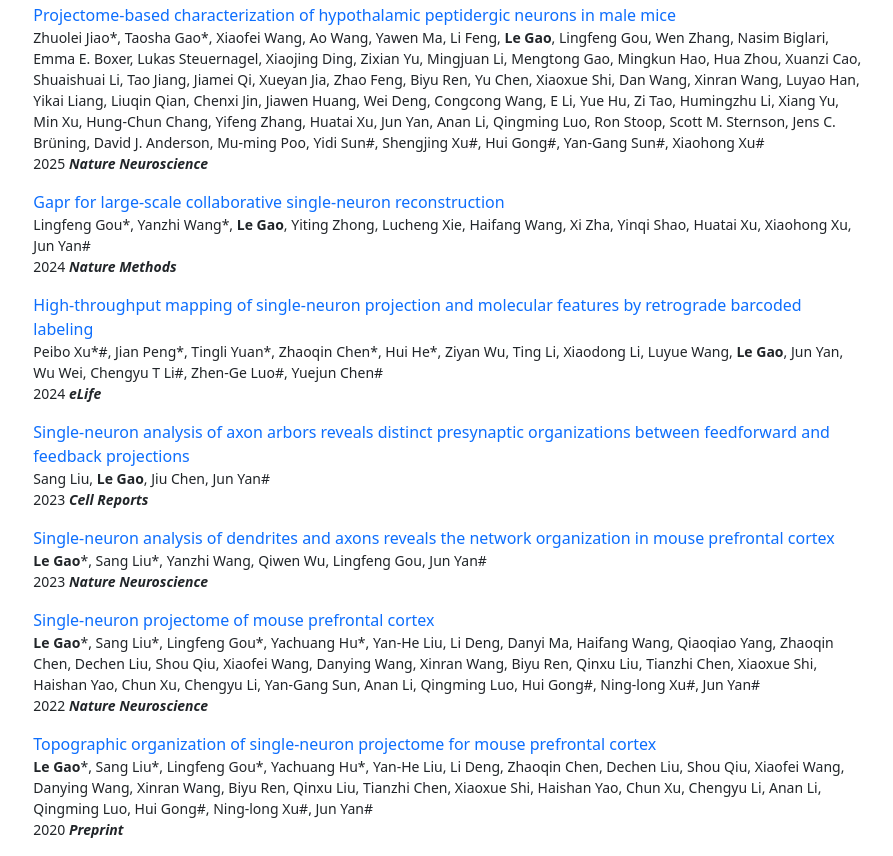
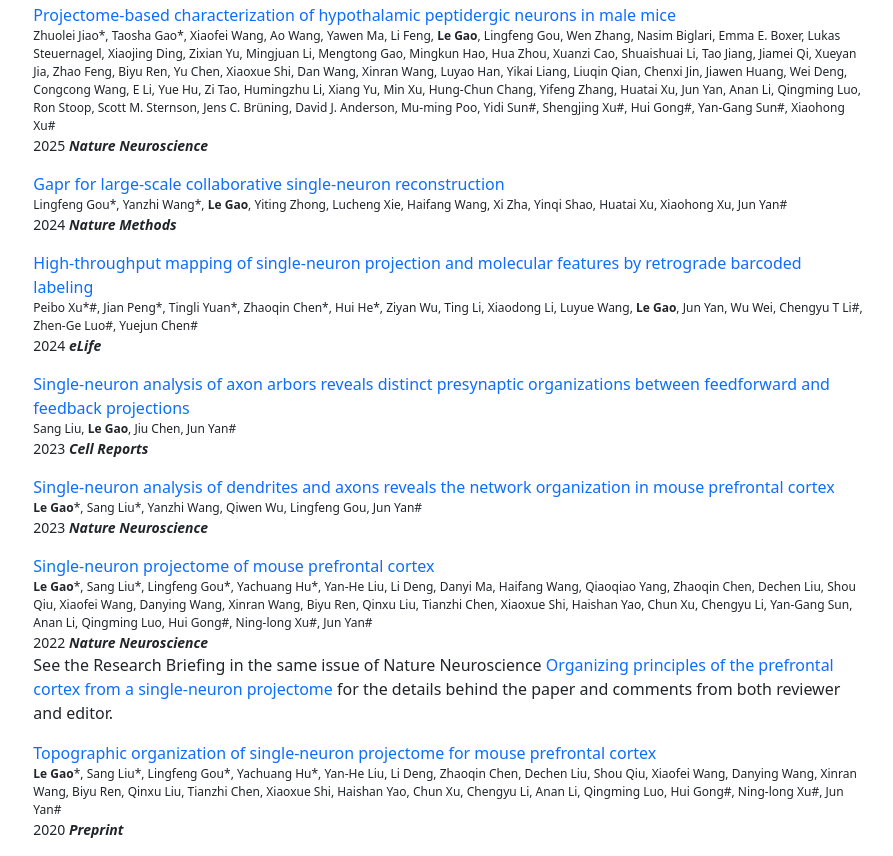
Before and after one commit to gaole2019/gaole2019.github.io, a plain HTML site: page index.html in a window 1280 px wide. Shown: the part 917-1773 px from the top of the page, without its empty margins (192-1085 px from the left). Drawn offline with nearby package versions, Linux system fonts and the light colour scheme.

Commit message:
Update index.html

```diff
--- a/index.html
+++ b/index.html
@@ -82,7 +82,7 @@
 <div class="col-sm-2"></div>
 <div class="col-sm-8">
 	<p style="margin-bottom:0;font-size:16px;"><a href="https://doi.org/10.1038/s41593-025-01919-0" style="text-decoration:none">Projectome-based characterization of hypothalamic peptidergic neurons in male mice</a></p>
-	<p style="margin-bottom:0;font-size:14px;">Zhuolei Jiao*, Taosha Gao*, Xiaofei Wang, Ao Wang, Yawen Ma, Li Feng, <b>Le Gao</b>, Lingfeng Gou, Wen Zhang, Nasim Biglari, Emma E. Boxer, Lukas Steuernagel, Xiaojing Ding, Zixian Yu, Mingjuan Li, Mengtong Gao, Mingkun Hao, Hua Zhou, Xuanzi Cao, Shuaishuai Li, Tao Jiang, Jiamei Qi, Xueyan Jia, Zhao Feng, Biyu Ren, Yu Chen, Xiaoxue Shi, Dan Wang, Xinran Wang, Luyao Han, Yikai Liang, Liuqin Qian, Chenxi Jin, Jiawen Huang, Wei Deng, Congcong Wang, E Li, Yue Hu, Zi Tao, Humingzhu Li, Xiang Yu, Min Xu, Hung-Chun Chang, Yifeng Zhang, Huatai Xu, Jun Yan, Anan Li, Qingming Luo, Ron Stoop, Scott M. Sternson, Jens C. Brüning, David J. Anderson, Mu-ming Poo, Yidi Sun#, Shengjing Xu#, Hui Gong#, Yan-Gang Sun#, Xiaohong Xu#</p>
+	<p style="margin-bottom:0;font-size:12px;">Zhuolei Jiao*, Taosha Gao*, Xiaofei Wang, Ao Wang, Yawen Ma, Li Feng, <b>Le Gao</b>, Lingfeng Gou, Wen Zhang, Nasim Biglari, Emma E. Boxer, Lukas Steuernagel, Xiaojing Ding, Zixian Yu, Mingjuan Li, Mengtong Gao, Mingkun Hao, Hua Zhou, Xuanzi Cao, Shuaishuai Li, Tao Jiang, Jiamei Qi, Xueyan Jia, Zhao Feng, Biyu Ren, Yu Chen, Xiaoxue Shi, Dan Wang, Xinran Wang, Luyao Han, Yikai Liang, Liuqin Qian, Chenxi Jin, Jiawen Huang, Wei Deng, Congcong Wang, E Li, Yue Hu, Zi Tao, Humingzhu Li, Xiang Yu, Min Xu, Hung-Chun Chang, Yifeng Zhang, Huatai Xu, Jun Yan, Anan Li, Qingming Luo, Ron Stoop, Scott M. Sternson, Jens C. Brüning, David J. Anderson, Mu-ming Poo, Yidi Sun#, Shengjing Xu#, Hui Gong#, Yan-Gang Sun#, Xiaohong Xu#</p>
 	<p style="margin-bottom:0;font-size:14px;">2025 <i><b>Nature Neuroscience</b></i></p>
 </div>
 <div class="col-sm-2"></div>
@@ -92,7 +92,7 @@
 <div class="col-sm-2"></div>
 <div class="col-sm-8">
 	<p style="margin-bottom:0;font-size:16px;"><a href="https://www.nature.com/articles/s41592-024-02345-z" style="text-decoration:none">Gapr for large-scale collaborative single-neuron reconstruction</a></p>
-	<p style="margin-bottom:0;font-size:14px;">Lingfeng Gou*, Yanzhi Wang*, <b>Le Gao</b>, Yiting Zhong, Lucheng Xie, Haifang Wang, Xi Zha, Yinqi Shao, Huatai Xu, Xiaohong Xu, Jun Yan#</p>
+	<p style="margin-bottom:0;font-size:12px;">Lingfeng Gou*, Yanzhi Wang*, <b>Le Gao</b>, Yiting Zhong, Lucheng Xie, Haifang Wang, Xi Zha, Yinqi Shao, Huatai Xu, Xiaohong Xu, Jun Yan#</p>
 	<p style="margin-bottom:0;font-size:14px;">2024 <i><b>Nature Methods</b></i></p>
 </div>
 <div class="col-sm-2"></div>
@@ -102,7 +102,7 @@
 <div class="col-sm-2"></div>
 <div class="col-sm-8">
 	<p style="margin-bottom:0;font-size:16px;"><a href="https://elifesciences.org/articles/85419" style="text-decoration:none">High-throughput mapping of single-neuron projection and molecular features by retrograde barcoded labeling</a></p>
-	<p style="margin-bottom:0;font-size:14px;">Peibo Xu*#, Jian Peng*, Tingli Yuan*, Zhaoqin Chen*, Hui He*, Ziyan Wu, Ting Li, Xiaodong Li, Luyue Wang, <b>Le Gao</b>, Jun Yan, Wu Wei, Chengyu T Li#, Zhen-Ge Luo#, Yuejun Chen#</p>
+	<p style="margin-bottom:0;font-size:12px;">Peibo Xu*#, Jian Peng*, Tingli Yuan*, Zhaoqin Chen*, Hui He*, Ziyan Wu, Ting Li, Xiaodong Li, Luyue Wang, <b>Le Gao</b>, Jun Yan, Wu Wei, Chengyu T Li#, Zhen-Ge Luo#, Yuejun Chen#</p>
 	<p style="margin-bottom:0;font-size:14px;">2024 <i><b>eLife</b></i></p>
 </div>
 <div class="col-sm-2"></div>
@@ -112,7 +112,7 @@
 <div class="col-sm-2"></div>
 <div class="col-sm-8">
 	<p style="margin-bottom:0;font-size:16px;"><a href="https://www.sciencedirect.com/science/article/pii/S2211124723016029" style="text-decoration:none">Single-neuron analysis of axon arbors reveals distinct presynaptic organizations between feedforward and feedback projections</a></p>
-	<p style="margin-bottom:0;font-size:14px;">Sang Liu, <b>Le Gao</b>, Jiu Chen, Jun Yan#</p>
+	<p style="margin-bottom:0;font-size:12px;">Sang Liu, <b>Le Gao</b>, Jiu Chen, Jun Yan#</p>
 	<p style="margin-bottom:0;font-size:14px;">2023 <i><b>Cell Reports</b></i></p>
 </div>
 <div class="col-sm-2"></div>
@@ -123,7 +123,7 @@
 <div class="col-sm-2"></div>
 <div class="col-sm-8">
 	<p style="margin-bottom:0;font-size:16px;"><a href="https://www.nature.com/articles/s41593-023-01339-y" style="text-decoration:none">Single-neuron analysis of dendrites and axons reveals the network organization in mouse prefrontal cortex</a></p>
-	<p style="margin-bottom:0;font-size:14px;"><b>Le Gao</b>*, Sang Liu*, Yanzhi Wang, Qiwen Wu, Lingfeng Gou, Jun Yan#</p>
+	<p style="margin-bottom:0;font-size:12px;"><b>Le Gao</b>*, Sang Liu*, Yanzhi Wang, Qiwen Wu, Lingfeng Gou, Jun Yan#</p>
 	<p style="margin-bottom:0;font-size:14px;">2023 <i><b>Nature Neuroscience</b></i></p>
 </div>
 <div class="col-sm-2"></div>
@@ -134,8 +134,10 @@
 <div class="col-sm-2"></div>
 <div class="col-sm-8">
 	<p style="margin-bottom:0;font-size:16px;"><a href="https://www.nature.com/articles/s41593-022-01041-5" style="text-decoration:none">Single-neuron projectome of mouse prefrontal cortex</a></p>
-	<p style="margin-bottom:0;font-size:14px;"><b>Le Gao</b>*, Sang Liu*, Lingfeng Gou*, Yachuang Hu*, Yan-He Liu, Li Deng, Danyi Ma, Haifang Wang, Qiaoqiao Yang, Zhaoqin Chen, Dechen Liu, Shou Qiu, Xiaofei Wang, Danying Wang, Xinran Wang, Biyu Ren, Qinxu Liu, Tianzhi Chen, Xiaoxue Shi, Haishan Yao, Chun Xu, Chengyu Li, Yan-Gang Sun, Anan Li, Qingming Luo, Hui Gong#, Ning-long Xu#, Jun Yan#</p>
+	<p style="margin-bottom:0;font-size:12px;"><b>Le Gao</b>*, Sang Liu*, Lingfeng Gou*, Yachuang Hu*, Yan-He Liu, Li Deng, Danyi Ma, Haifang Wang, Qiaoqiao Yang, Zhaoqin Chen, Dechen Liu, Shou Qiu, Xiaofei Wang, Danying Wang, Xinran Wang, Biyu Ren, Qinxu Liu, Tianzhi Chen, Xiaoxue Shi, Haishan Yao, Chun Xu, Chengyu Li, Yan-Gang Sun, Anan Li, Qingming Luo, Hui Gong#, Ning-long Xu#, Jun Yan#</p>
 	<p style="margin-bottom:0;font-size:14px;">2022 <i><b>Nature Neuroscience</b></i></p>
+	<p style="margin-bottom:0;font-size:16px;"> </p>
+	<p style="margin-bottom:0;font-size:16px;">See the Research Briefing in the same issue of Nature Neuroscience <a href="https://doi.org/10.1038/s41593-022-01038-0" style="text-decoration:none">Organizing principles of the prefrontal cortex from a single-neuron projectome</a> for the details behind the paper and comments from both reviewer and editor.</p>
 </div>
 <div class="col-sm-2"></div>
 </div>
@@ -145,7 +147,7 @@
 <div class="col-sm-2"></div>
 <div class="col-sm-8">
 	<p style="margin-bottom:0;font-size:16px;"><a href="https://www.researchsquare.com/article/rs-117637/v1" style="text-decoration:none">Topographic organization of single-neuron projectome for mouse prefrontal cortex</a></p>
-	<p style="margin-bottom:0;font-size:14px;"><b>Le Gao</b>*, Sang Liu*, Lingfeng Gou*, Yachuang Hu*, Yan-He Liu, Li Deng, Zhaoqin Chen, Dechen Liu, Shou Qiu, Xiaofei Wang, Danying Wang, Xinran Wang, Biyu Ren, Qinxu Liu, Tianzhi Chen, Xiaoxue Shi, Haishan Yao, Chun Xu, Chengyu Li, Anan Li, Qingming Luo, Hui Gong#, Ning-long Xu#, Jun Yan#</p>
+	<p style="margin-bottom:0;font-size:12px;"><b>Le Gao</b>*, Sang Liu*, Lingfeng Gou*, Yachuang Hu*, Yan-He Liu, Li Deng, Zhaoqin Chen, Dechen Liu, Shou Qiu, Xiaofei Wang, Danying Wang, Xinran Wang, Biyu Ren, Qinxu Liu, Tianzhi Chen, Xiaoxue Shi, Haishan Yao, Chun Xu, Chengyu Li, Anan Li, Qingming Luo, Hui Gong#, Ning-long Xu#, Jun Yan#</p>
 	<p style="margin-bottom:0;font-size:14px;">2020 <i><b>Preprint</b></i></p>
 </div>
 <div class="col-sm-2"></div>
```
